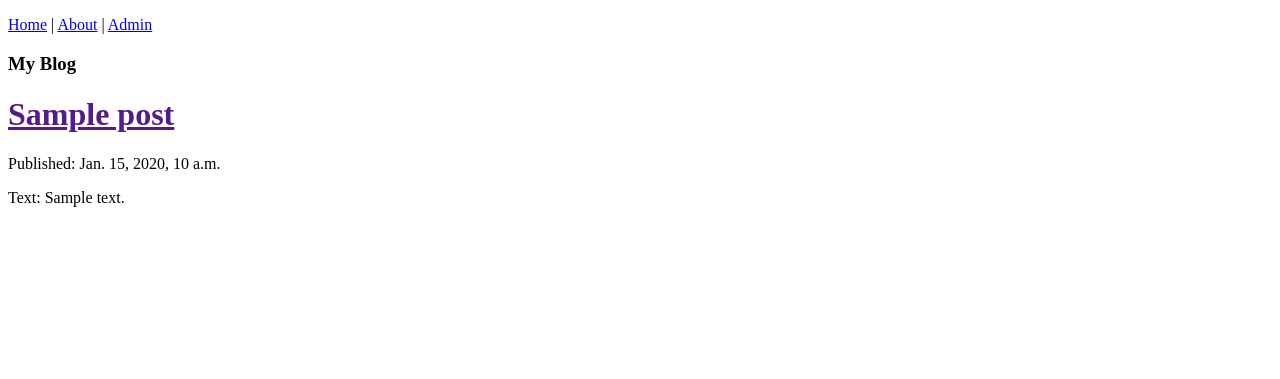
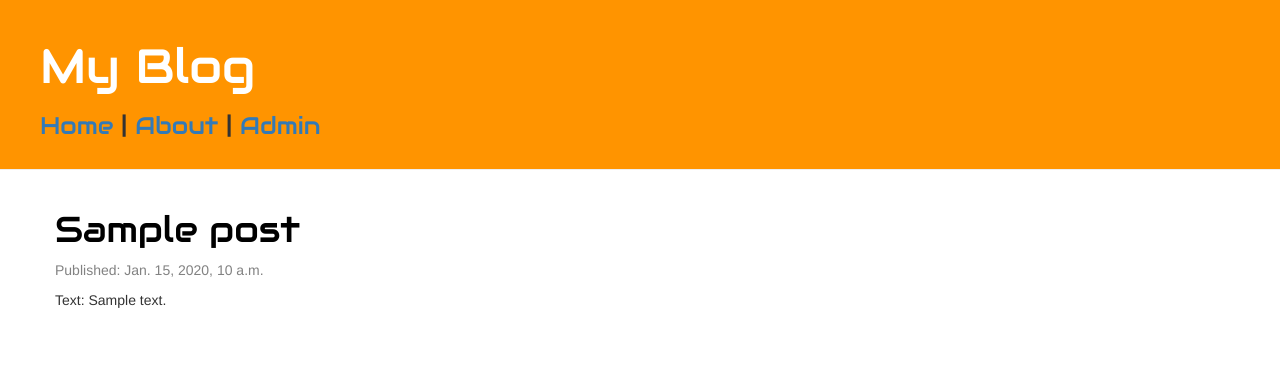
Before and after one commit to alirizwi/my-first-blog, a Django app: template blog/templates/blog/post_list.html in a window 1280 px wide. Shown: the top 379 px of the page. Run offline with Django 3.2, Linux system fonts and the light colour scheme; the template is opened without the code that fills it: values that come from a table or form of the project are taken from there, others are empty; tables that the repository leaves empty hold one stand-in row (values such as "Sample post"); some libraries are stand-ins or nearby versions.

Commit message:
Added view and template for detailed blog post as well as CSS for the site.

```diff
--- /dev/null
+++ b/blog/static/css/blog.css
@@ -0,0 +1,46 @@
+.page-header {
+    background-color: #ff9400;
+    margin-top: 0;
+    padding: 20px 20px 20px 40px;
+}
+
+.page-header h1, .page-header h1 a, .page-header h1 a:visited, .page-header h1 a:active {
+    color: #ffffff;
+    font-size: 36pt;
+    text-decoration: none;
+}
+
+.content {
+    margin-left: 40px;
+}
+
+h1, h2, h3, h4 {
+    font-family: 'Audiowide', cursive;
+}
+
+.date {
+    color: #828282;
+}
+
+.save {
+    float: right;
+}
+
+.post-form textarea, .post-form input {
+    width: 100%;
+}
+
+.top-menu, .top-menu:hover, .top-menu:visited {
+    color: #ffffff;
+    float: right;
+    font-size: 26pt;
+    margin-right: 20px;
+}
+
+.post {
+    margin-bottom: 70px;
+}
+
+.post h1 a, .post h1 a:visited {
+    color: #000000;
+}
--- /dev/null
+++ b/blog/templates/blog/base.html
@@ -0,0 +1,31 @@
+{% load staticfiles %}
+<!DOCTYPE html>
+<html>
+<head>
+	<title>Blog</title>
+	<link rel="stylesheet" href="//maxcdn.bootstrapcdn.com/bootstrap/3.2.0/css/bootstrap.min.css">
+	<link rel="stylesheet" href="//maxcdn.bootstrapcdn.com/bootstrap/3.2.0/css/bootstrap-theme.min.css">
+	<link rel="stylesheet" href="{% static 'css/blog.css' %}">
+	<link href="//fonts.googleapis.com/css?family=Lobster&subset=latin,latin-ext" rel="stylesheet" type="text/css">
+	<link href='https://fonts.googleapis.com/css?family=Audiowide' rel='stylesheet'>
+</head>
+<body>
+	<div class="page-header">
+    <h1><a href="/">My Blog</a></h1>
+	<p>
+		<h3><a href="/">Home</a> |
+		<a href="#">About</a> |
+		<a href="/admin">Admin</a></h3>
+	</p>
+	</div>
+<div class="content container">
+    <div class="row">
+        <div class="col-md-8">
+            {% block content %}
+            {% endblock %}
+        </div>
+    </div>
+</div>
+
+</body>
+</html>
--- a/blog/templates/blog/post_list.html
+++ b/blog/templates/blog/post_list.html
@@ -1,21 +1,13 @@
-<!DOCTYPE html>
-<html>
-<head>
-	<title>Blog</title>
-</head>
-<body>
-	<p>
-		<a href="#">Home</a> |
-		<a href="#">About</a> |
-		<a href="/admin">Admin</a>
-	</p>
-	<h3>My Blog</h3>
-{% for post in posts %}
-    <div>
-        <h1><a href="">{{ post.title }}</a></h1>
-        <p>Published: {{ post.published_date }}</p>
-        <p>Text: {{ post.text|linebreaksbr }}</p>
-    </div>
-{% endfor %}
-</body>
-</html>
+{% extends 'blog/base.html' %}
+
+{% block content %}
+            {% for post in posts %}
+                <div class="post">
+                    <h1><a href="{% url 'post_detail' pk=post.pk %}">{{ post.title }}</a></h1>
+                    <div class="date">
+                        <p>Published: {{ post.published_date }}</p>
+                    </div>
+                    <p>Text: {{ post.text|linebreaksbr }}</p>
+                </div>
+            {% endfor %}
+{% endblock %}
--- a/blog/urls.py
+++ b/blog/urls.py
@@ -4,4 +4,5 @@ from . import views
 
 urlpatterns = [
     url(r'^$', views.post_list, name='post_list'),
+    url(r'^post/(?P<pk>\d+)/$', views.post_detail, name='post_detail'),
 ]
--- a/blog/views.py
+++ b/blog/views.py
@@ -1,7 +1,11 @@
-from django.shortcuts import render
+from django.shortcuts import render, get_object_or_404
 from django.utils import timezone
 from .models import Post
 
 def post_list(request):
     posts = Post.objects.filter(published_date__lte=timezone.now()).order_by('published_date')
     return render(request, 'blog/post_list.html', {'posts': posts})
+
+def post_detail(request, pk):
+    post = get_object_or_404(Post, pk=pk)
+    return render(request, 'blog/post_detail.html', {'post': post})
```
Also changed, not shown: blog/templates/blog/post_detail.html (added, +13 -0 lines).
